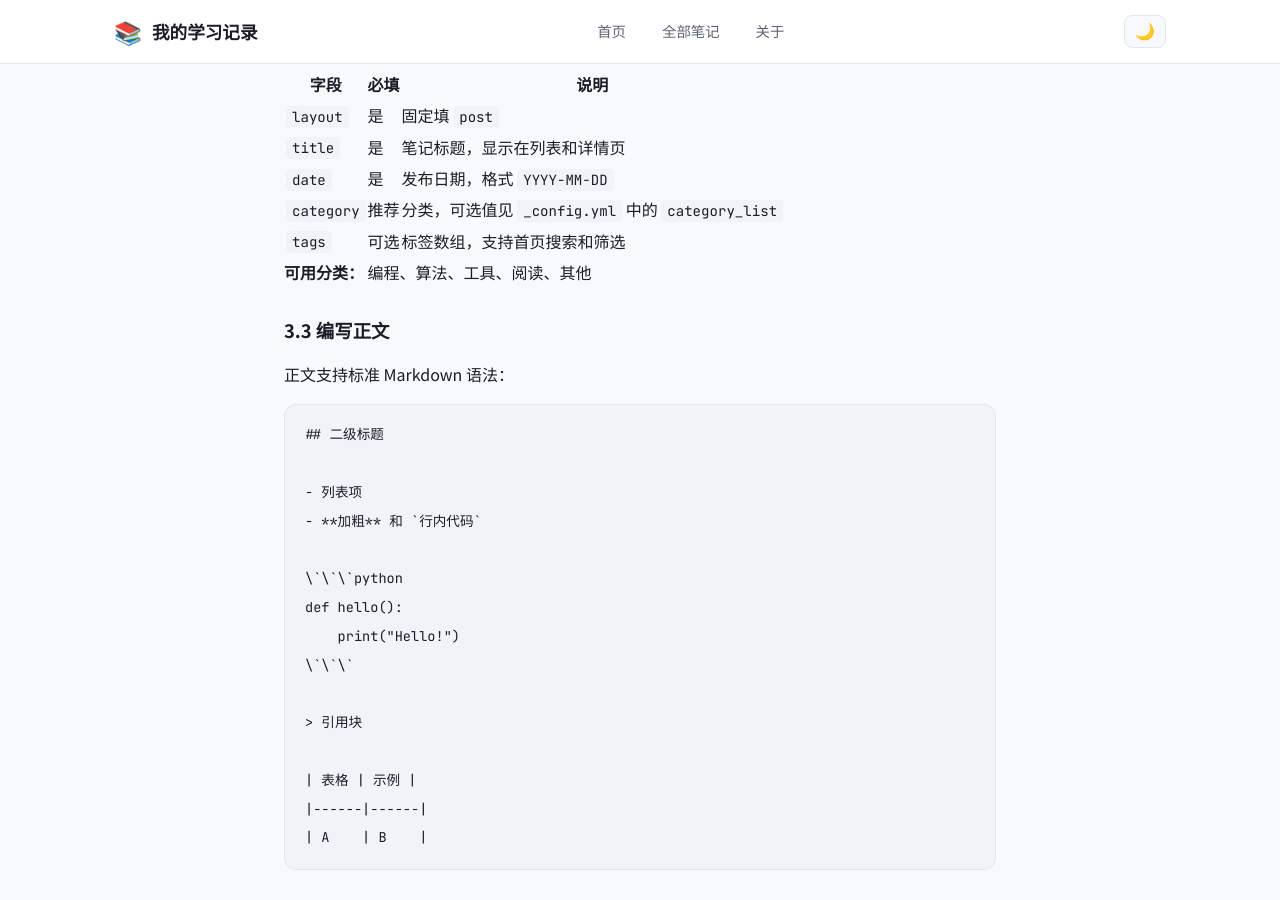
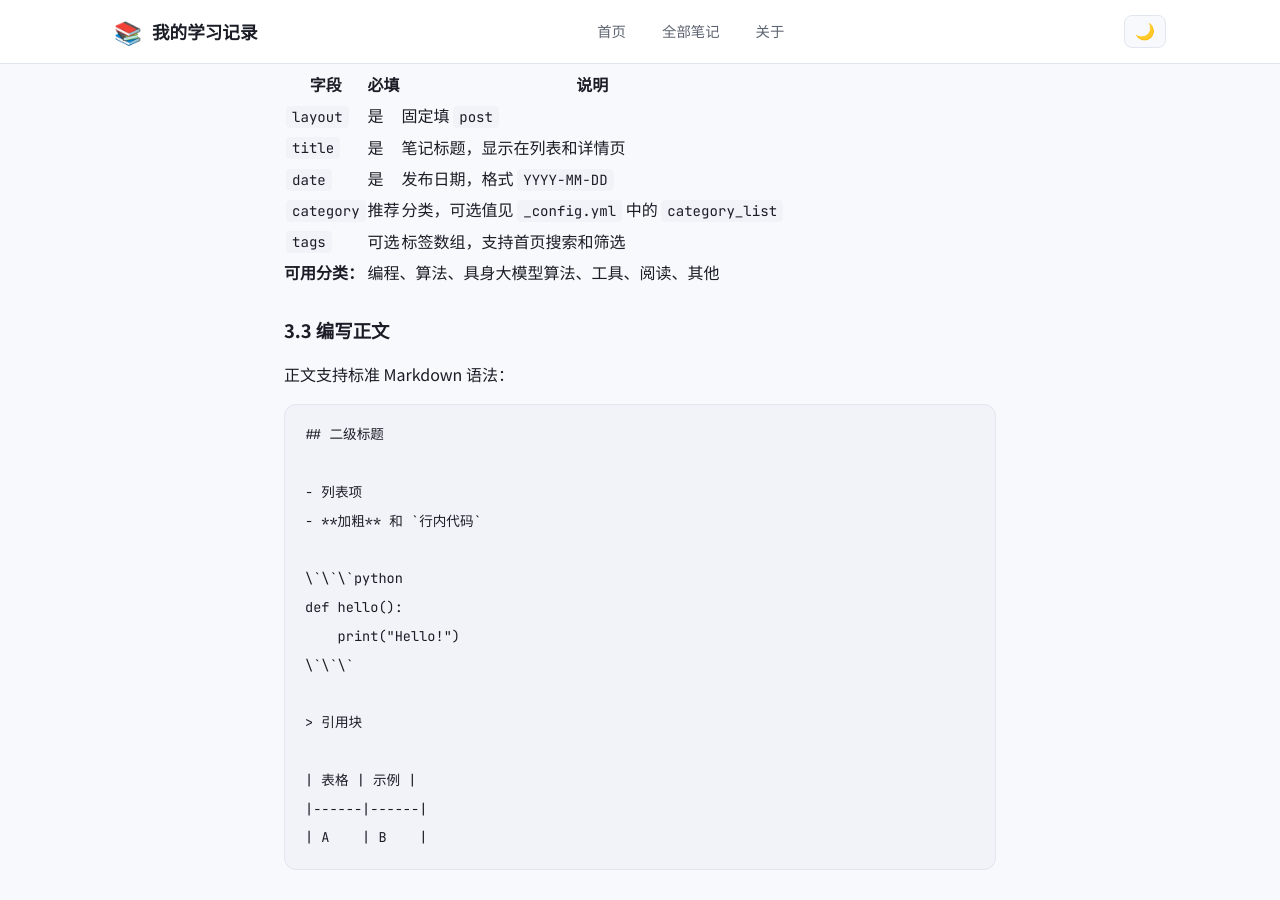
Before and after one commit to SummerXC-66/SummerXC-66.github.io, a Jekyll site: the page built from _posts/2026-07-12-deploy-and-notes-guide.md, in a window 1280 px wide and 900 px high, scrolled down 3738 px. Built offline with Jekyll 4.4.1, drawn with Linux system fonts in a browser that asks for light colours.

Commit message:
新增「具身大模型算法」分类标签
在站点配置和工具文档中增加该分类，便于筛选和归类相关学习笔记。

Co-authored-by: Cursor <cursoragent@cursor.com>

```diff
--- a/_config.yml
+++ b/_config.yml
@@ -29,6 +29,7 @@ navigation:
 category_list:
   - 编程
   - 算法
+  - 具身大模型算法
   - 工具
   - 阅读
   - 其他
--- a/_posts/2026-07-12-deploy-and-notes-guide.md
+++ b/_posts/2026-07-12-deploy-and-notes-guide.md
@@ -150,7 +150,7 @@ tags: [Python, 基础]
 | `category` | 推荐 | 分类，可选值见 `_config.yml` 中的 `category_list` |
 | `tags` | 可选 | 标签数组，支持首页搜索和筛选 |
 
-**可用分类：** 编程、算法、工具、阅读、其他
+**可用分类：** 编程、算法、具身大模型算法、工具、阅读、其他
 
 ### 3.3 编写正文
 
```
